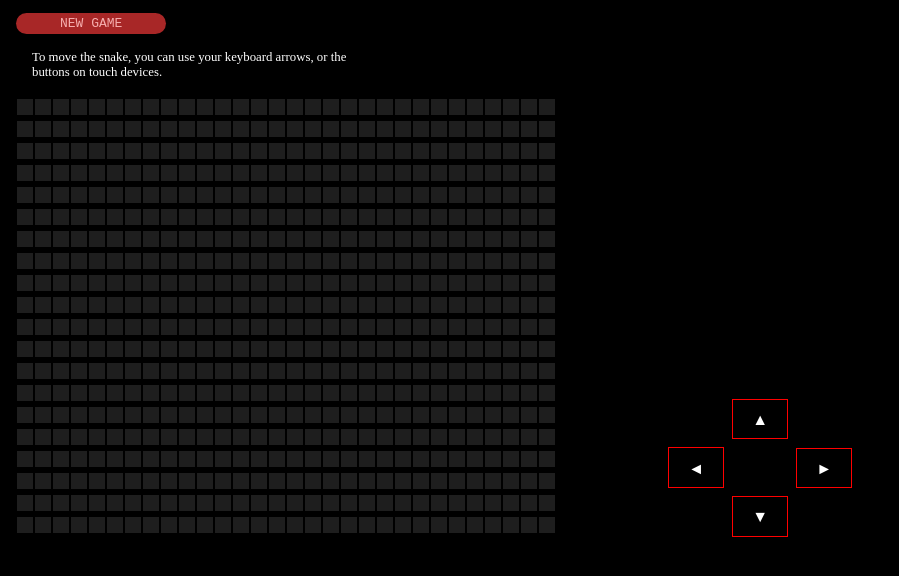
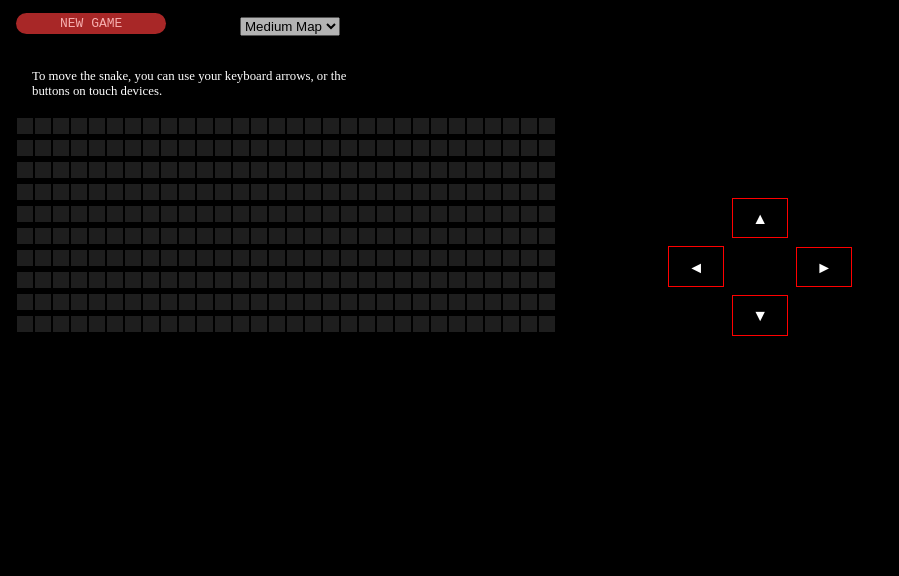
Before and after one commit to EmanueleUniroma2/snake, a plain HTML site: page index.html in a window 1280 px wide. Shown: the part 56-632 px from the top of the page, without its empty margins (0-899 px from the left). Drawn offline with Linux system fonts and the light colour scheme.

Commit message:
gen all update

```diff
--- a/index.html
+++ b/index.html
@@ -38,7 +38,7 @@
 			var foods = [];
 			var points = 0;
 
-			var W = 20;
+			var W = 10;
 			var H = 30;
 
 			var direction = DOWN;
@@ -80,6 +80,12 @@
 				}
 
 				resizeLayout();
+			}
+
+			function setGrid(el){
+				W = +el.value;
+				initGrid();
+				gameover = true;
 			}
 
 			function newGame(){
@@ -429,6 +435,13 @@
 						margin-left: 2rem;
 						width: 20rem;
 					}
+
+					.map_select{
+						position: relative;
+						top: -2.1rem;
+						left: 15rem;
+						opacity: 0.7;
+					}
 		</style>
 	</head>
 
@@ -437,6 +450,12 @@
 			<div class="title">Snake</div>
 
 			<div class="play_btn" onclick="newGame();" id="new_game_btn">NEW GAME</div>
+			<select onchange="setGrid(this);" class="map_select">
+				<option value= "6">Small Map</option>
+				<option value= "10" selected>Medium Map</option>
+				<option value= "20">Big Map</option>
+			</select>
+
 			<div class="info">To move the snake, you can use your keyboard arrows, or the buttons on touch devices.</div>
 
 			<div class="grid_wrap">
```
